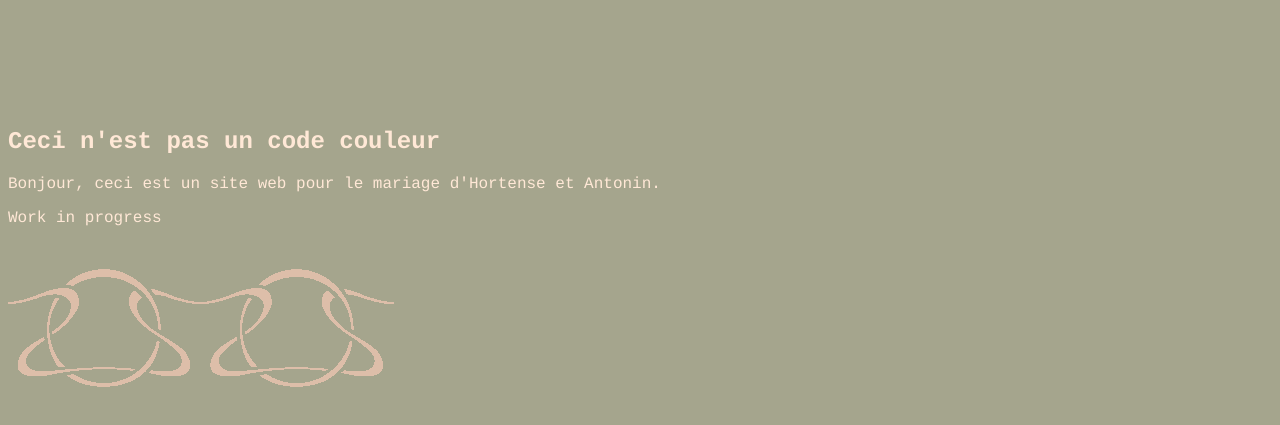
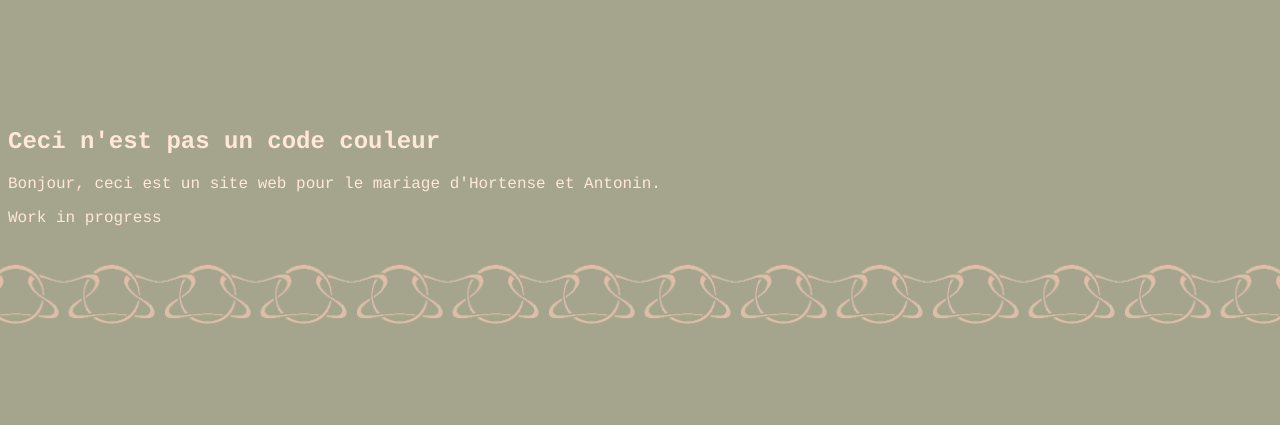
Before and after one commit to tonioecto/tonioecto.github.io, a plain HTML site: page mariage/index.html in a window 1280 px wide. Shown: the part 343-768 px from the top of the page. Drawn offline with Linux system fonts and the light colour scheme.

Commit message:
maj style frise

```diff
--- a/mariage/index.html
+++ b/mariage/index.html
@@ -32,7 +32,5 @@
 <p>
 Work in progress
 	</p>
-
-<img id="frise" src="frise.png">
 </body>
 </html>
--- a/mariage/style.css
+++ b/mariage/style.css
@@ -12,6 +12,11 @@ body {
   background-color: #a5a58d; /*#6b705c;*/
   color: #ffe8d6;
   font-family: Courier;
+  background-image: url("frise.png");
+  background-position:bottom;
+  background-repeat : repeat-x;
+  background-size: 15%;
+  padding-bottom:5em;
 }
 ::-webkit-scrollbar { width: 0; }
 .crochet{
@@ -289,7 +294,3 @@ margin-bottom:70px;
     left: 0%;
   }
 }
-
-#frise {
-	background-repeat : repeat-x;
-}
```
